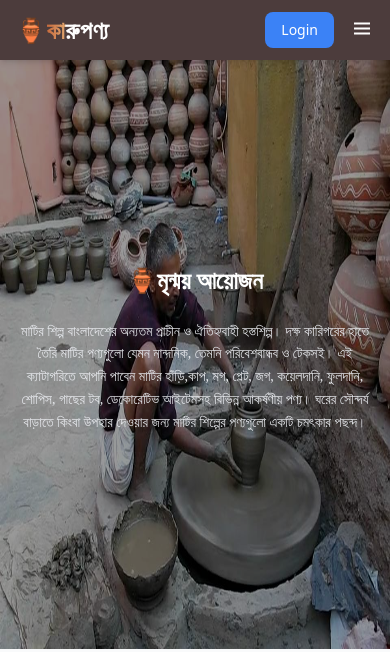
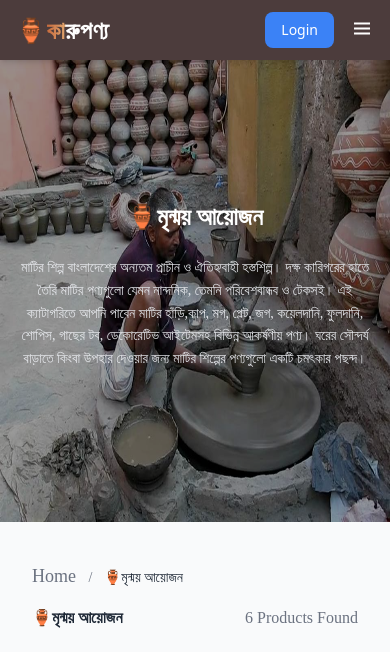
Before and after one commit to Alokkumarpaul106/my-pottery-shop, a Django app: a page that uses backend/templates/shop/category_products.html in a window 390 px wide. Shown: the top 652 px of the page. Run offline with Django 5.2, Linux system fonts and the light colour scheme; data comes from the database, SQL or seed files in the repository; some libraries are stand-ins or nearby versions; some web fonts are replaced.

Commit message:
change category image-h

```diff
--- a/backend/templates/shop/category_products.html
+++ b/backend/templates/shop/category_products.html
@@ -7,7 +7,7 @@
 <div class="font-['Tiro_Bangla'] max-w-7xl mx-auto">
     <!-- Category Banner -->
 
-    <div class="relative h-[70vh] md:h-[90vh] overflow-hidden mb-10 mt-3.5 md:mt-0">
+    <div class="relative h-[55vh] md:h-[90vh] overflow-hidden mb-10 mt-3.5 md:mt-0">
 
         <div class="absolute inset-0 bg-black/40 z-10"></div>
 
```
